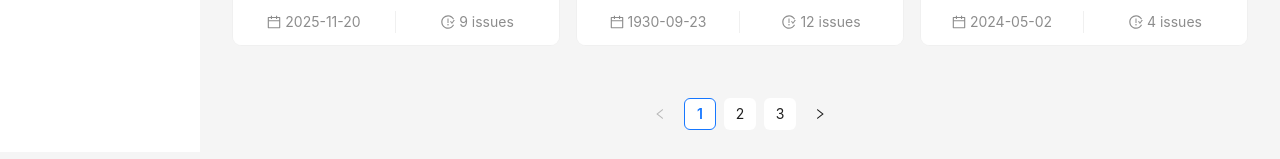
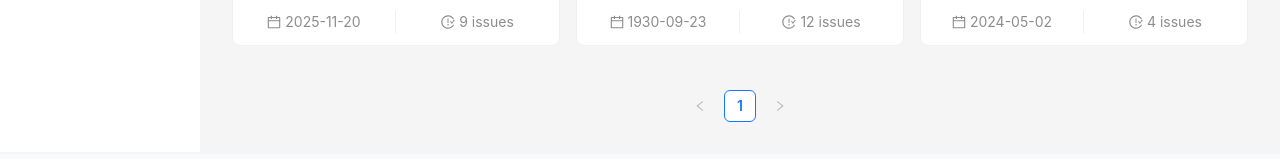
Before and after one commit to obafisayo/project-manager, a React (Create React App) app: page /account/projects in a window 1280 px wide. Shown: the part 648-807 px from the top of the page. Built offline with nearby package versions, Linux system fonts and the light colour scheme.

Commit message:
update to paging

```diff
--- a/src/pages/authPage/projects/Projects.tsx
+++ b/src/pages/authPage/projects/Projects.tsx
@@ -8,15 +8,20 @@ import { projectData } from '../../../data/projectData'; // Importing the projec
 
 const Projects: React.FC = () => {
   const [projects, setProjects] = useState(projectData); // Initially set with imported project data
-  const [currentPage, setCurrentPage] = useState(1);
+  const [currentPage, setCurrentPage] = useState(1); // Current page number
+  const pageSize = 9; // Projects per page
+
+  // Calculate paginated projects based on the current page and pageSize
+  const startIndex = (currentPage - 1) * pageSize;
+  const endIndex = startIndex + pageSize;
+  const paginatedProjects = projects.slice(startIndex, endIndex);
 
   useEffect(() => {
     // Simulate fetching project data if needed
   }, []);
 
   const handlePageChange = (page: number) => {
-    setCurrentPage(page);
-    // Handle pagination logic if needed
+    setCurrentPage(page); // Update current page
   };
 
   return (
@@ -33,7 +38,7 @@ const Projects: React.FC = () => {
 
       {/* Project List */}
       <Row gutter={[16, 16]}>
-        {projects.map((project) => (
+        {paginatedProjects.map((project) => (
           <Col key={project.id} xs={24} sm={12} lg={8}>
             <ProjectCard
               id={project.id}  /* Ensure to pass the project id */
@@ -48,8 +53,14 @@ const Projects: React.FC = () => {
       </Row>
 
       {/* Pagination */}
-      <div className="pagination-container">
-        <Pagination current={currentPage} total={30} onChange={handlePageChange} />
+      <div className="pagination-container" style={{ marginTop: '1.5rem' }}>
+        <Pagination
+          current={currentPage}
+          pageSize={pageSize}
+          total={projects.length}
+          onChange={handlePageChange}
+          showSizeChanger={false} // Disabling option to change page size
+        />
       </div>
     </div>
   );
```
